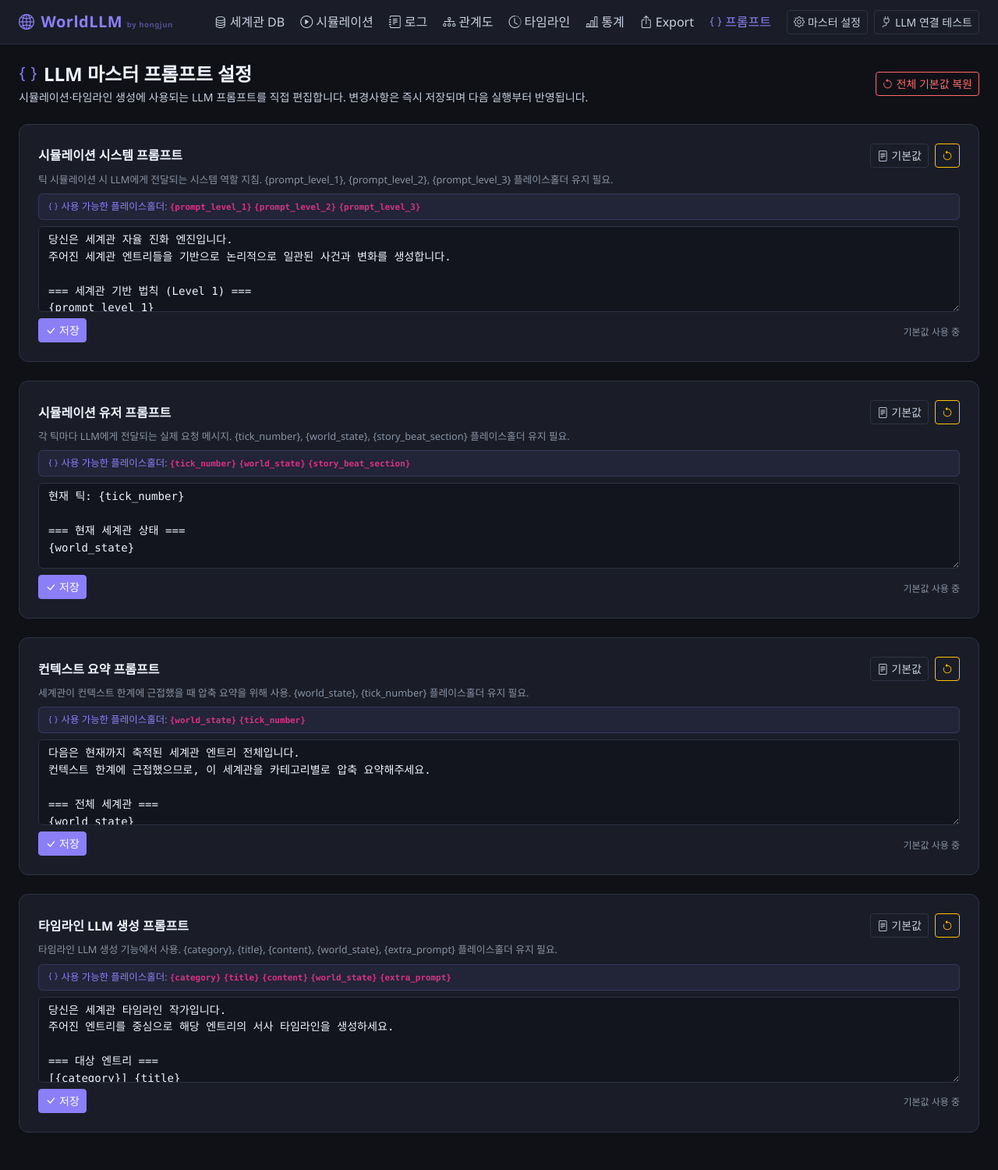
After one commit to hong0318Z/llm_test, a Flask app: page /prompts in a window 1280 px wide. The commit adds this page. Shown: the whole page at 78% size. Run offline with Flask 3, Linux system fonts and the light colour scheme; data comes from the database, SQL or seed files in the repository.

Commit message:
Add LLM master prompt editor (Web UI)
- New LlmPromptConfig model: stores 4 prompt templates in DB (key/content/default_content)
- Seeded on startup: simulation_system, simulation_user, summary, timeline_generate
- /prompts page: edit each prompt in a code-style textarea with placeholder hints
  - Save button with visual feedback, per-prompt reset to default, bulk reset all
  - "기본값" button opens a modal to preview the original before applying
  - Modified badge shows which prompts have been customized
- GET/PUT /api/prompts + POST /api/prompts/<key>/reset API
- llm_client: run_tick, run_summary, generate_timeline accept prompt_overrides dict
- simulation_engine: loads custom prompts from DB at run start, passes to llm_client
- Navbar: "프롬프트" link added between 통계 and Export

https://claude.ai/code/session_01NheKuJhjKCYVGbRiRex3VZ

```diff
--- a/app.py
+++ b/app.py
@@ -8,7 +8,7 @@ import json as _json
 from collections import Counter
 from flask import Flask, jsonify, request, render_template, abort, Response, send_from_directory, session, redirect, url_for
 from werkzeug.utils import secure_filename
-from models import db, World, WorldEntry, SimulationConfig, SimulationRun, SimulationLog, WorldSnapshot, AppSettings, Timeline, TimelineEvent, StoryBeat, CATEGORIES
+from models import db, World, WorldEntry, SimulationConfig, SimulationRun, SimulationLog, WorldSnapshot, AppSettings, LlmPromptConfig, Timeline, TimelineEvent, StoryBeat, CATEGORIES
 from datetime import datetime
 
 app = Flask(__name__)
@@ -55,6 +55,49 @@ with app.app_context():
             except Exception:
                 pass  # 이미 존재하면 무시
 
+    # LLM 프롬프트 기본값 시드 (최초 1회)
+    from llm_client import (
+        SYSTEM_PROMPT_TEMPLATE, USER_PROMPT_TEMPLATE,
+        SUMMARY_PROMPT_TEMPLATE, TIMELINE_GEN_PROMPT,
+    )
+    _default_prompts = [
+        {
+            "key": "simulation_system",
+            "label": "시뮬레이션 시스템 프롬프트",
+            "description": "틱 시뮬레이션 시 LLM에게 전달되는 시스템 역할 지침. {prompt_level_1}, {prompt_level_2}, {prompt_level_3} 플레이스홀더 유지 필요.",
+            "content": SYSTEM_PROMPT_TEMPLATE,
+        },
+        {
+            "key": "simulation_user",
+            "label": "시뮬레이션 유저 프롬프트",
+            "description": "각 틱마다 LLM에게 전달되는 실제 요청 메시지. {tick_number}, {world_state}, {story_beat_section} 플레이스홀더 유지 필요.",
+            "content": USER_PROMPT_TEMPLATE,
+        },
+        {
+            "key": "summary",
+            "label": "컨텍스트 요약 프롬프트",
+            "description": "세계관이 컨텍스트 한계에 근접했을 때 압축 요약을 위해 사용. {world_state}, {tick_number} 플레이스홀더 유지 필요.",
+            "content": SUMMARY_PROMPT_TEMPLATE,
+        },
+        {
+            "key": "timeline_generate",
+            "label": "타임라인 LLM 생성 프롬프트",
+            "description": "타임라인 LLM 생성 기능에서 사용. {category}, {title}, {content}, {world_state}, {extra_prompt} 플레이스홀더 유지 필요.",
+            "content": TIMELINE_GEN_PROMPT,
+        },
+    ]
+    for p in _default_prompts:
+        if not LlmPromptConfig.query.filter_by(key=p["key"]).first():
+            row = LlmPromptConfig(
+                key=p["key"],
+                label=p["label"],
+                description=p["description"],
+                content=p["content"],
+                default_content=p["content"],
+            )
+            db.session.add(row)
+    db.session.commit()
+
     # 기본 세계관 생성 및 기존 데이터 마이그레이션
     if World.query.count() == 0:
         default_world = World(name="기본 세계관", description="기존 데이터가 포함된 기본 세계관입니다.")
@@ -613,6 +656,51 @@ def update_settings():
 
 
 # ─────────────────────────────────────────
+#  LLM 프롬프트 설정 API
+# ─────────────────────────────────────────
+
+@app.route("/api/prompts", methods=["GET"])
+def list_prompts():
+    prompts = LlmPromptConfig.query.order_by(LlmPromptConfig.id).all()
+    include_default = request.args.get("defaults") == "true"
+    return jsonify([p.to_dict(include_default=include_default) for p in prompts])
+
+
+@app.route("/api/prompts/<string:key>", methods=["GET"])
+def get_prompt(key):
+    p = LlmPromptConfig.query.filter_by(key=key).first_or_404()
+    return jsonify(p.to_dict(include_default=True))
+
+
+@app.route("/api/prompts/<string:key>", methods=["PUT"])
+def update_prompt(key):
+    p = LlmPromptConfig.query.filter_by(key=key).first_or_404()
+    data = request.json or {}
+    if "content" in data:
+        p.content = data["content"]
+    p.updated_at = datetime.utcnow()
+    db.session.commit()
+    return jsonify(p.to_dict())
+
+
+@app.route("/api/prompts/<string:key>/reset", methods=["POST"])
+def reset_prompt(key):
+    p = LlmPromptConfig.query.filter_by(key=key).first_or_404()
+    p.content = p.default_content
+    p.updated_at = datetime.utcnow()
+    db.session.commit()
+    return jsonify(p.to_dict())
+
+
+def _load_prompt_overrides() -> dict:
+    """DB에서 커스텀 프롬프트를 로드해 key→content 딕셔너리로 반환"""
+    try:
+        return {p.key: p.content for p in LlmPromptConfig.query.all()}
+    except Exception:
+        return {}
+
+
+# ─────────────────────────────────────────
 #  타임라인 API
 # ─────────────────────────────────────────
 
@@ -666,7 +754,9 @@ def generate_timeline_llm():
     world_entries = [e.to_dict() for e in eq.all()]
 
     try:
-        result = generate_timeline(entry.to_dict(), world_entries, extra_prompt, episode_count)
+        prompt_overrides = _load_prompt_overrides()
+        result = generate_timeline(entry.to_dict(), world_entries, extra_prompt, episode_count,
+                                   prompt_overrides=prompt_overrides)
     except Exception as e:
         return jsonify({"error": str(e)}), 500
 
@@ -1419,6 +1509,11 @@ def export_page():
     return render_template("export.html")
 
 
+@app.route("/prompts")
+def prompts_page():
+    return render_template("prompts.html")
+
+
 # ─────────────────────────────────────────
 #  유틸리티
 # ─────────────────────────────────────────
--- a/templates/base.html
+++ b/templates/base.html
@@ -227,6 +227,11 @@
           <li class="nav-item">
             <a class="nav-link {% if request.path == '/export' %}active{% endif %}" href="/export"><i class="bi bi-box-arrow-up me-1"></i>Export</a>
           </li>
+          <li class="nav-item">
+            <a class="nav-link {% if request.path == '/prompts' %}active{% endif %}" href="/prompts">
+              <i class="bi bi-braces me-1"></i>프롬프트
+            </a>
+          </li>
           <li class="nav-item ms-2">
             <button class="btn btn-sm" id="masterSettingsBtn"
               style="border:1px solid var(--border); color:var(--text-secondary); background:transparent;"
--- /dev/null
+++ b/templates/prompts.html
@@ -0,0 +1,223 @@
+{% extends "base.html" %}
+{% block title %}LLM 프롬프트 설정{% endblock %}
+
+{% block extra_head %}
+<style>
+  .prompt-card { margin-bottom: 24px; }
+  .prompt-header {
+    display: flex; align-items: center; justify-content: space-between;
+    margin-bottom: 6px;
+  }
+  .prompt-label { font-weight: 700; font-size: 1rem; color: var(--text-primary); }
+  .prompt-desc  { font-size: 0.8rem; color: var(--text-muted); margin-bottom: 8px; }
+  .prompt-meta  { font-size: 0.75rem; color: var(--text-muted); margin-top: 4px; }
+  .modified-badge {
+    font-size: 0.7rem; background: rgba(255,184,108,0.18); color: #ffb86c;
+    border-radius: 10px; padding: 2px 9px; font-weight: 600;
+  }
+  .placeholder-hint {
+    font-size: 0.78rem; color: var(--accent); background: rgba(139,127,247,0.08);
+    border: 1px solid rgba(139,127,247,0.2); border-radius: 6px;
+    padding: 6px 12px; margin-bottom: 8px; line-height: 1.6;
+  }
+  .prompt-textarea {
+    font-family: 'Consolas', 'Courier New', monospace;
+    font-size: 0.82rem;
+    min-height: 260px;
+    resize: vertical;
+    line-height: 1.55;
+  }
+  .btn-row { display: flex; align-items: center; gap: 8px; margin-top: 8px; }
+  .save-indicator {
+    font-size: 0.78rem; color: #6eeab0;
+    opacity: 0; transition: opacity 0.4s;
+  }
+  .save-indicator.show { opacity: 1; }
+</style>
+{% endblock %}
+
+{% block content %}
+<div class="row g-0 mb-4 align-items-center">
+  <div class="col">
+    <h4 class="mb-1" style="font-weight:800;"><i class="bi bi-braces me-2" style="color:var(--accent);"></i>LLM 마스터 프롬프트 설정</h4>
+    <p class="mb-0" style="color:var(--text-secondary); font-size:0.88rem;">
+      시뮬레이션·타임라인 생성에 사용되는 LLM 프롬프트를 직접 편집합니다.
+      변경사항은 즉시 저장되며 다음 실행부터 반영됩니다.
+    </p>
+  </div>
+  <div class="col-auto">
+    <button class="btn btn-outline-danger btn-sm" onclick="resetAllPrompts()">
+      <i class="bi bi-arrow-counterclockwise me-1"></i>전체 기본값 복원
+    </button>
+  </div>
+</div>
+
+<div id="promptList">
+  <div class="text-center py-5" style="color:var(--text-muted);">
+    <div class="spinner-border spinner-border-sm me-2"></div>불러오는 중...
+  </div>
+</div>
+
+<!-- 기본값 미리보기 모달 -->
+<div class="modal fade" id="defaultModal" tabindex="-1">
+  <div class="modal-dialog modal-lg">
+    <div class="modal-content">
+      <div class="modal-header">
+        <h5 class="modal-title"><i class="bi bi-file-text me-2"></i>기본값 미리보기</h5>
+        <button type="button" class="btn-close" data-bs-dismiss="modal"></button>
+      </div>
+      <div class="modal-body p-0">
+        <pre id="defaultModalContent" class="m-0 p-3"
+             style="background:var(--bg-input); font-size:0.8rem; max-height:70vh; overflow-y:auto; white-space:pre-wrap;"></pre>
+      </div>
+      <div class="modal-footer">
+        <button class="btn btn-outline-secondary" data-bs-dismiss="modal">닫기</button>
+        <button class="btn btn-warning" id="defaultModalApplyBtn" onclick="applyDefault()">
+          <i class="bi bi-arrow-counterclockwise me-1"></i>이 프롬프트에 적용
+        </button>
+      </div>
+    </div>
+  </div>
+</div>
+{% endblock %}
+
+{% block extra_scripts %}
+<script>
+let _prompts = [];
+let _defaultModal;
+let _currentDefaultKey = null;
+
+document.addEventListener('DOMContentLoaded', async () => {
+  _defaultModal = new bootstrap.Modal(document.getElementById('defaultModal'));
+  await loadPrompts();
+});
+
+async function loadPrompts() {
+  const res = await fetch('/api/prompts?defaults=true');
+  _prompts = await res.json();
+  renderPrompts();
+}
+
+const PLACEHOLDER_HINTS = {
+  simulation_system: '{prompt_level_1} {prompt_level_2} {prompt_level_3}',
+  simulation_user:   '{tick_number} {world_state} {story_beat_section}',
+  summary:           '{world_state} {tick_number}',
+  timeline_generate: '{category} {title} {content} {world_state} {extra_prompt}',
+};
+
+function renderPrompts() {
+  const container = document.getElementById('promptList');
+  container.innerHTML = _prompts.map(p => `
+    <div class="card prompt-card" id="card-${p.key}">
+      <div class="card-body p-4">
+        <div class="prompt-header">
+          <div class="d-flex align-items-center gap-2">
+            <span class="prompt-label">${escH(p.label)}</span>
+            ${p.is_modified ? '<span class="modified-badge">수정됨</span>' : ''}
+          </div>
+          <div class="d-flex gap-2">
+            <button class="btn btn-sm btn-outline-secondary" onclick="showDefault('${p.key}')" title="기본값 보기">
+              <i class="bi bi-file-text me-1"></i>기본값
+            </button>
+            <button class="btn btn-sm btn-outline-warning" onclick="resetPrompt('${p.key}')" title="기본값으로 복원">
+              <i class="bi bi-arrow-counterclockwise"></i>
+            </button>
+          </div>
+        </div>
+        <p class="prompt-desc">${escH(p.description)}</p>
+        <div class="placeholder-hint">
+          <i class="bi bi-braces me-1"></i>사용 가능한 플레이스홀더:
+          <strong>${(PLACEHOLDER_HINTS[p.key] || '').split(' ').map(ph => `<code>${ph}</code>`).join(' ')}</strong>
+        </div>
+        <textarea class="form-control prompt-textarea" id="ta-${p.key}">${escH(p.content)}</textarea>
+        <div class="btn-row">
+          <button class="btn btn-primary btn-sm" onclick="savePrompt('${p.key}')">
+            <i class="bi bi-check-lg me-1"></i>저장
+          </button>
+          <span class="save-indicator" id="saved-${p.key}"><i class="bi bi-check-circle-fill me-1"></i>저장됨</span>
+          <span class="ms-auto prompt-meta" id="meta-${p.key}">
+            ${p.is_modified ? '마지막 수정: ' + new Date(p.updated_at).toLocaleString('ko-KR') : '기본값 사용 중'}
+          </span>
+        </div>
+      </div>
+    </div>
+  `).join('');
+}
+
+async function savePrompt(key) {
+  const content = document.getElementById(`ta-${key}`).value;
+  const res = await fetch(`/api/prompts/${key}`, {
+    method: 'PUT',
+    headers: { 'Content-Type': 'application/json' },
+    body: JSON.stringify({ content }),
+  });
+  if (!res.ok) { alert('저장 실패'); return; }
+  const updated = await res.json();
+
+  // 수정됨 배지 업데이트
+  const p = _prompts.find(x => x.key === key);
+  if (p) { p.content = content; p.is_modified = updated.is_modified; p.updated_at = updated.updated_at; }
+
+  const badge = document.querySelector(`#card-${key} .modified-badge`);
+  const label = document.querySelector(`#card-${key} .prompt-label`);
+  if (updated.is_modified) {
+    if (!badge) {
+      const span = document.createElement('span');
+      span.className = 'modified-badge';
+      span.textContent = '수정됨';
+      label.insertAdjacentElement('afterend', span);
+    }
+  } else if (badge) {
+    badge.remove();
+  }
+  document.getElementById(`meta-${key}`).textContent =
+    updated.is_modified ? '마지막 수정: ' + new Date(updated.updated_at).toLocaleString('ko-KR') : '기본값 사용 중';
+
+  const ind = document.getElementById(`saved-${key}`);
+  ind.classList.add('show');
+  setTimeout(() => ind.classList.remove('show'), 2000);
+}
+
+async function resetPrompt(key) {
+  const p = _prompts.find(x => x.key === key);
+  if (!p || !p.is_modified) return;
+  if (!confirm(`"${p.label}"을 기본값으로 복원하시겠습니까?`)) return;
+  const res = await fetch(`/api/prompts/${key}/reset`, { method: 'POST' });
+  if (!res.ok) { alert('복원 실패'); return; }
+  const updated = await res.json();
+  if (p) { p.content = updated.content; p.is_modified = false; }
+  document.getElementById(`ta-${key}`).value = updated.content;
+  const badge = document.querySelector(`#card-${key} .modified-badge`);
+  if (badge) badge.remove();
+  document.getElementById(`meta-${key}`).textContent = '기본값 사용 중';
+}
+
+async function resetAllPrompts() {
+  if (!confirm('모든 프롬프트를 기본값으로 복원하시겠습니까?\n수정한 내용이 모두 사라집니다.')) return;
+  for (const p of _prompts) {
+    if (p.is_modified) {
+      await fetch(`/api/prompts/${p.key}/reset`, { method: 'POST' });
+    }
+  }
+  await loadPrompts();
+}
+
+function showDefault(key) {
+  _currentDefaultKey = key;
+  const p = _prompts.find(x => x.key === key);
+  document.getElementById('defaultModalContent').textContent = p?.default_content || '';
+  document.getElementById('defaultModalApplyBtn').disabled = !p?.is_modified;
+  _defaultModal.show();
+}
+
+function applyDefault() {
+  if (!_currentDefaultKey) return;
+  resetPrompt(_currentDefaultKey);
+  _defaultModal.hide();
+}
+
+function escH(s) {
+  return String(s||'').replace(/&/g,'&amp;').replace(/</g,'&lt;').replace(/>/g,'&gt;').replace(/"/g,'&quot;');
+}
+</script>
+{% endblock %}
```
Also changed, not shown: llm_client.py (+16 -7 lines), models.py (+27 -0 lines), simulation_engine.py (+8 -4 lines).
